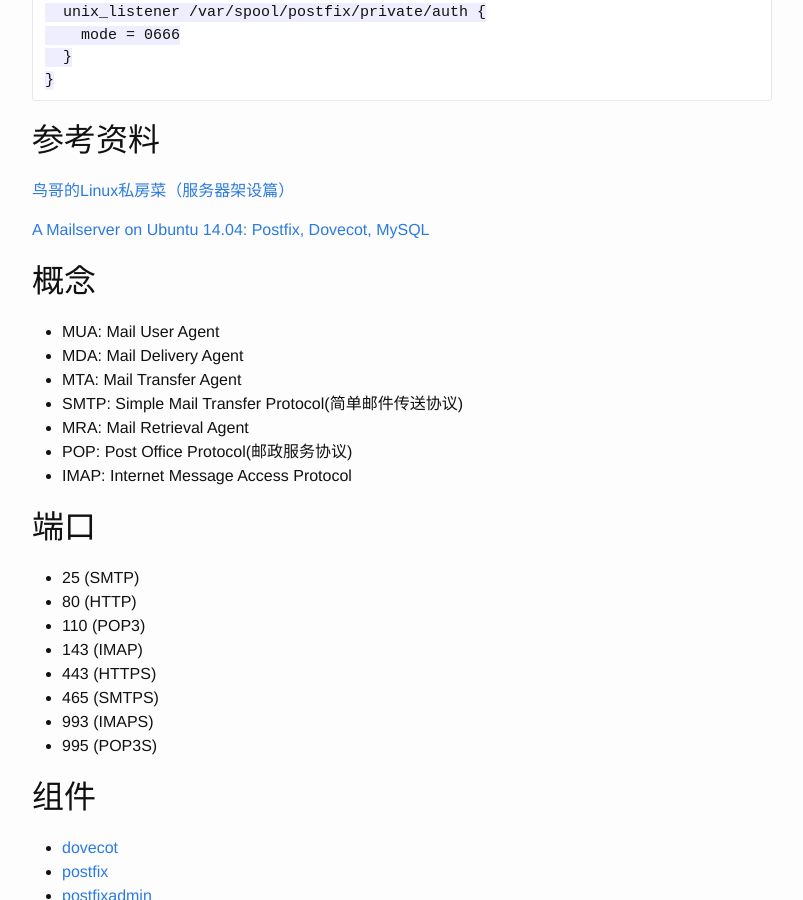
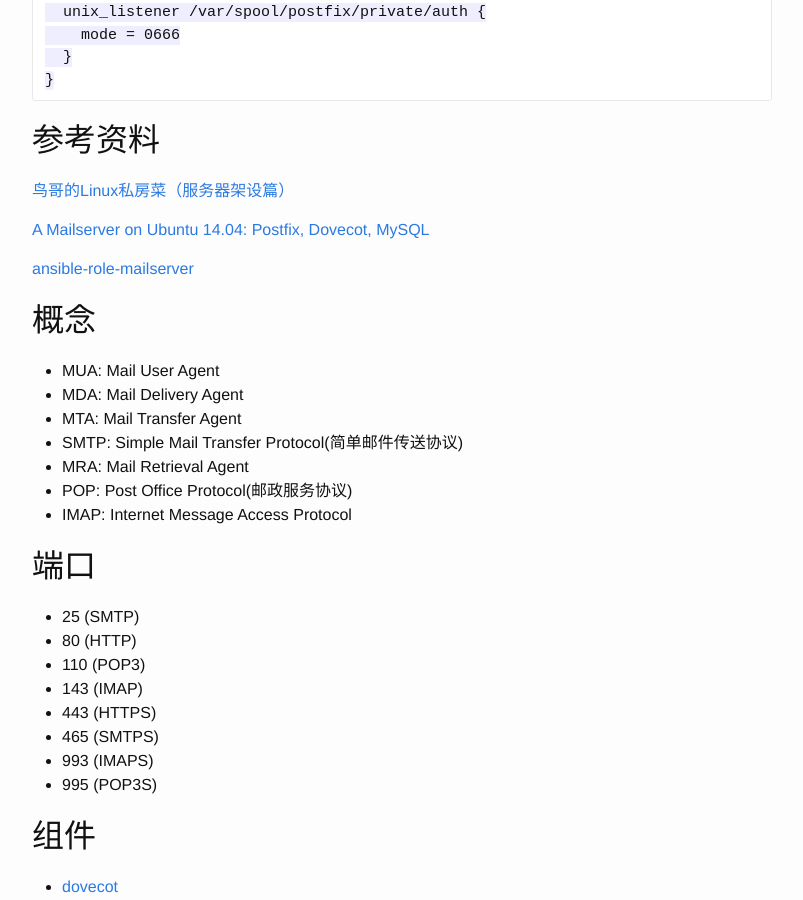
Before and after one commit to ian-qiu/ian-qiu.github.io, a Jekyll site: the page built from _posts/2015-03-04-mail-server.markdown, in a window 1280 px wide and 900 px high, scrolled down 1503 px. Shown: the whole window, without its empty margins (238-1041 px from the left). Built offline with Jekyll 4.4.1, drawn with Linux system fonts in a browser that asks for light colours.

Commit message:
mail server

```diff
--- a/_posts/2015-03-04-mail-server.markdown
+++ b/_posts/2015-03-04-mail-server.markdown
@@ -84,6 +84,8 @@ service auth {
 
 <a href="https://www.exratione.com/2014/05/a-mailserver-on-ubuntu-1404-postfix-dovecot-mysql/" target="_blank">A Mailserver on Ubuntu 14.04: Postfix, Dovecot, MySQL</a>
 
+<a target="_blank" href="https://github.com/marklee77/ansible-role-mailserver">ansible-role-mailserver</a>
+
 概念
 ----------------------
 
```
